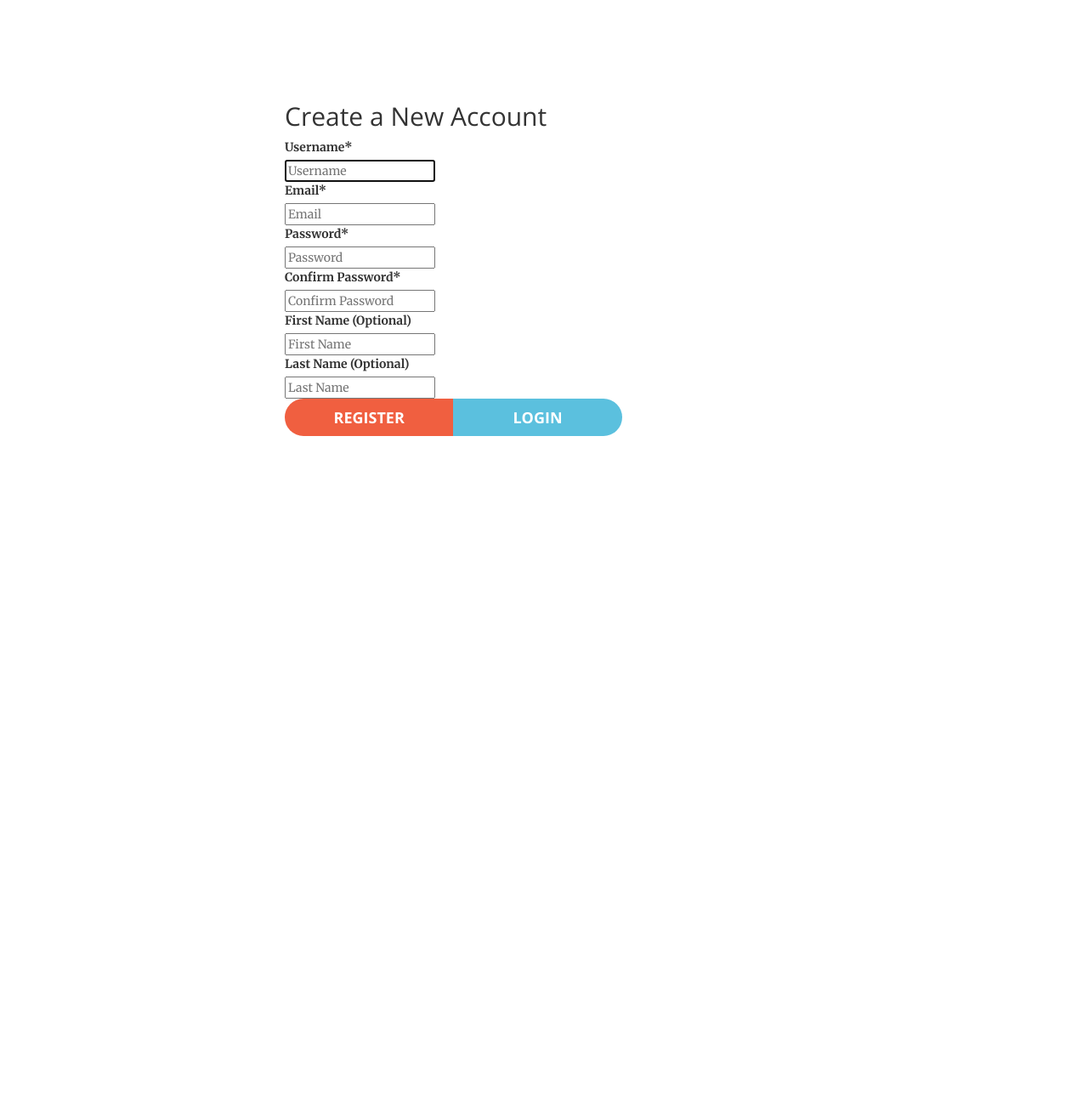
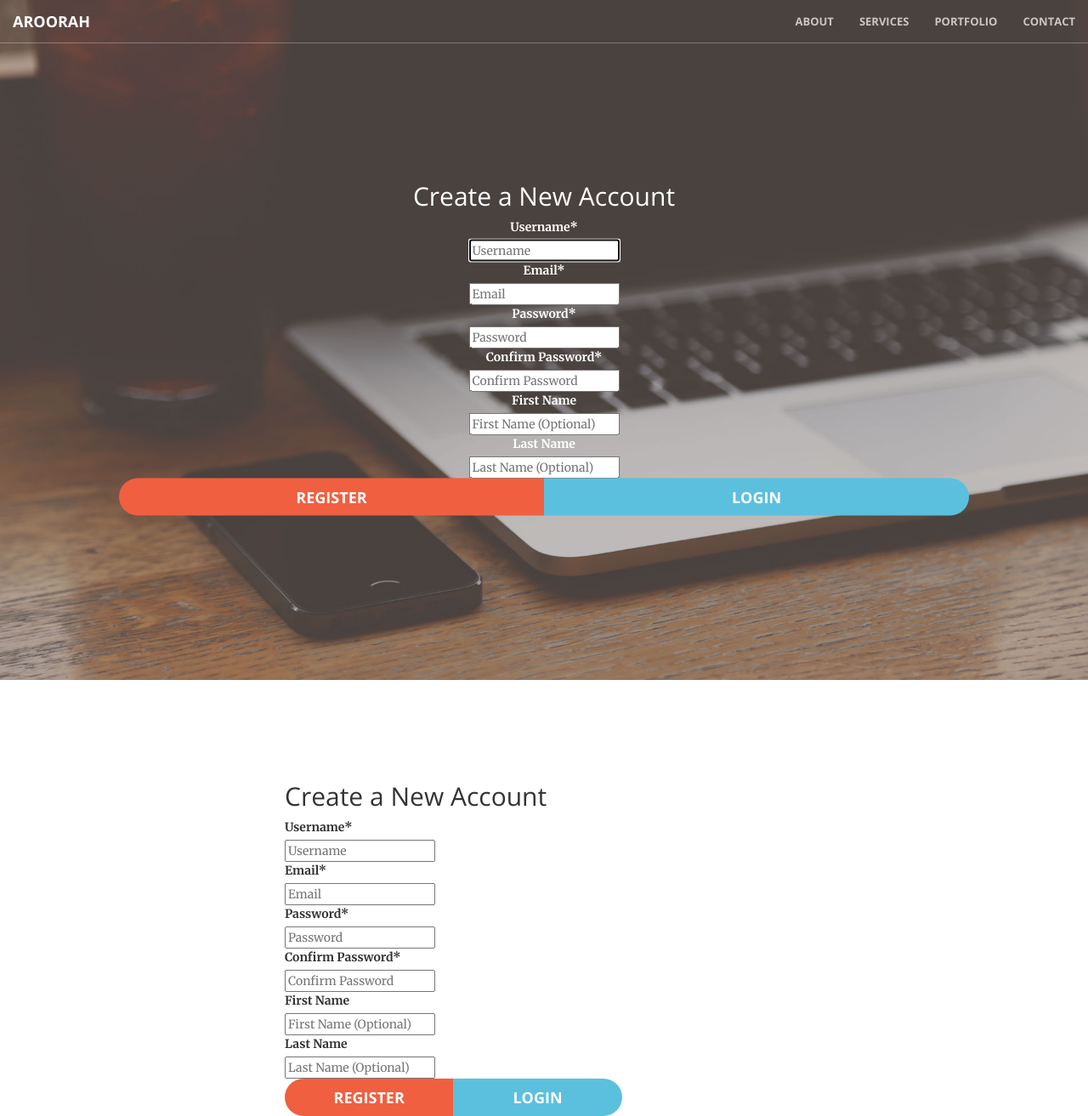
Before and after one commit to you-zhou/demo, a Django app: page /accounts/register/ in a window 1280 px wide. Shown: the whole page at 85% size. Before the commit the page ends 513 px from the top, so only its background shows below. Run offline with Django 3.2, Linux system fonts and the light colour scheme; some libraries are stand-ins or nearby versions.

Commit message:
1) Added header-content style to register page.  2) Move "Optional" from labels to placeholders in .

```diff
--- a/accounts/forms.py
+++ b/accounts/forms.py
@@ -48,17 +48,17 @@
                    'autofocus': ""}))
     first_name = forms.CharField(
         required = False,
-        label='First Name (Optional)',
+        label='First Name',
         max_length=30,
         widget=forms.TextInput(
-            attrs={'placeholder': 'First Name'})
+            attrs={'placeholder': 'First Name (Optional)'})
     )
     last_name = forms.CharField(
         required = False,
-        label='Last Name (Optional)',
+        label='Last Name',
         max_length=30,
         widget=forms.TextInput(
-            attrs={'placeholder': 'Last Name'})
+            attrs={'placeholder': 'Last Name (Optional)'})
     )
     email = forms.EmailField(
         label='Email',
--- a/templates/accounts/register.html
+++ b/templates/accounts/register.html
@@ -5,6 +5,25 @@
 {% block title %}Register{% endblock %}
 
 {% block content %}
+<header>
+	<div class="header-content">
+	    <div class="header-content-inner">
+	        <form action="" method="POST" accept-charset="utf-8">
+				<h2>Create a New Account</h2>
+				{% csrf_token %}
+				{{ form|crispy }}
+				<div class="btn-group btn-group-justified" role="group" aria-label="...">
+					<div class="btn-group" role="group">
+						<button type="submit" class="btn btn-lg btn-primary">Register</button>
+					</div>
+					<div class="btn-group" role="group">
+						<a href="{% url 'accounts:login' %}" class="btn btn-lg btn-info">Login</a>
+					</div>
+				</div>
+			</form>
+		</div>
+    </div>
+</header>
 <section id="contact">
 	<div class="container col-sm-6 col-sm-offset-3 col-md-4 col-sm-offset-4">
 		<form action="" method="POST" accept-charset="utf-8">
```
